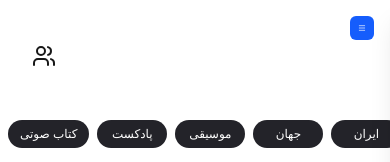
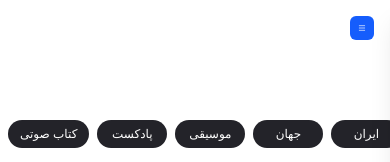
Before and after one commit to Mohammadfarahbakhsh/melodia, a Next.js app: page / in a window 390 px wide. Shown: the top 162 px of the page. Built offline with nearby package versions, Linux system fonts and the light colour scheme.

Commit message:
make hook for sidebar

```diff
--- a/app/components/header/header.tsx
+++ b/app/components/header/header.tsx
@@ -1,11 +1,15 @@
+"use client"
 import { Home, Library, Search, Users } from 'lucide-react';
 import Link from 'next/link';
 import { Github } from '../../../public/icons/github';
+import { useMobile } from '@/app/hooks/useMobile';
 
 const Header = () => {
+  const isMobile=useMobile()
   return (
     <div className='flex justify-between items-center p-8'>
-      <div className='flex gap-5'>
+        {!isMobile && (
+          <div className='flex gap-5'>
         <Link href="">
           <Users className='hover:drop-shadow-[0_0_10px_#98EF00] hover:fill-[#96EF00] ' />
         </Link>
@@ -16,11 +20,13 @@ const Header = () => {
         >
           <Github />
         </Link>
-      </div>
+      </div>)}
+
 
       <h1 className='text-white hover:text-[#96EF00] hover:drop-shadow-[0_0_10px_#98EF00] text-5xl'>ملودیا</h1>
 
-      <div className='flex gap-5'>
+      {!isMobile && (
+          <div className='flex gap-5'>
         <Link href="./Library" className="p-2 rounded-md">
           <Library className="text-white hover:text-[#98EF00] transition hover:drop-shadow-[0_0_10px_#98EF00]" />
         </Link>
@@ -37,6 +43,7 @@ const Header = () => {
 
         </Link>
       </div>
+      )}
     </div>
   );
 };
--- /dev/null
+++ b/app/hooks/useMobile.ts
@@ -0,0 +1,21 @@
+"use client"
+import { useState, useEffect } from 'react';
+
+export function useMobile(breakpoint: number = 768): boolean {
+  const [isMobile, setIsMobile] = useState<boolean>(false);
+
+  useEffect(() => {
+    if (typeof window === 'undefined') return;
+
+    const checkMobile = (): void => {
+      setIsMobile(window.innerWidth < breakpoint);
+    };
+
+    checkMobile();
+    window.addEventListener('resize', checkMobile);
+
+    return () => window.removeEventListener('resize', checkMobile);
+  }, [breakpoint]);
+
+  return isMobile;
+}
```
